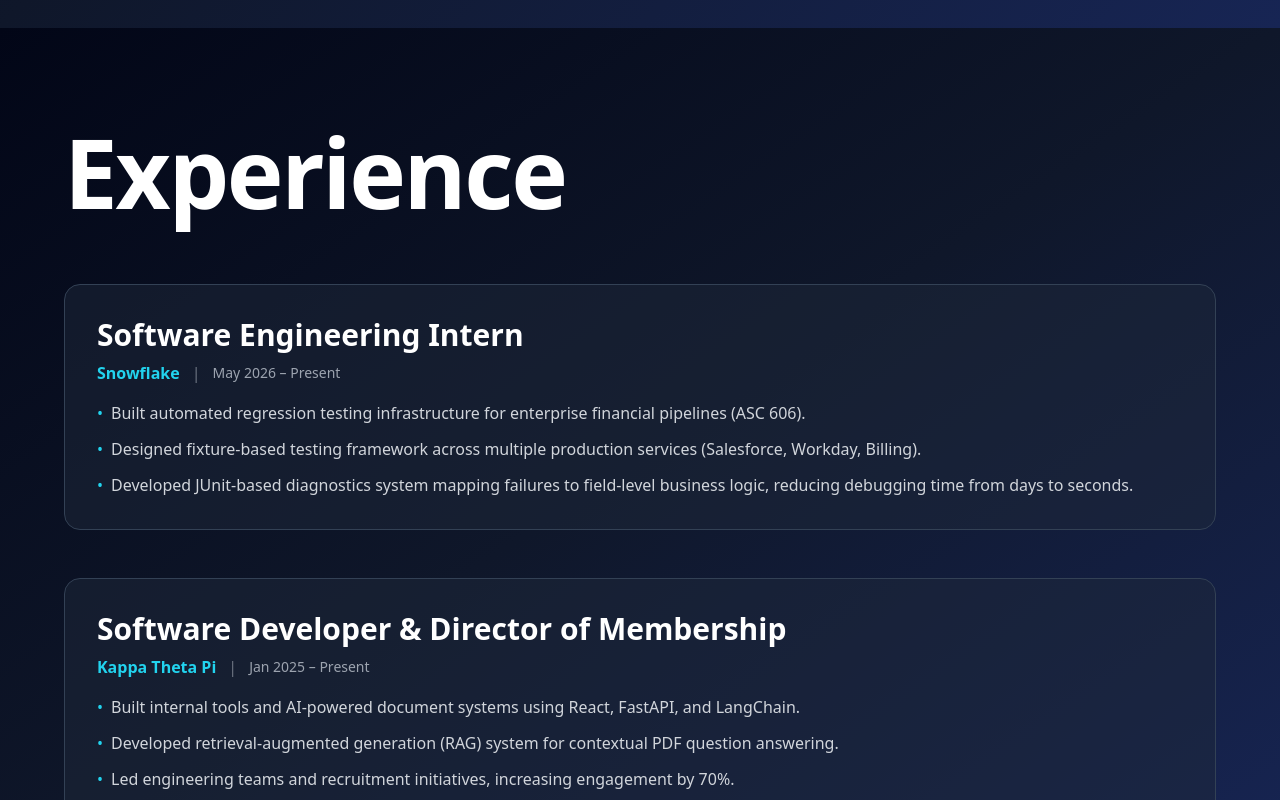
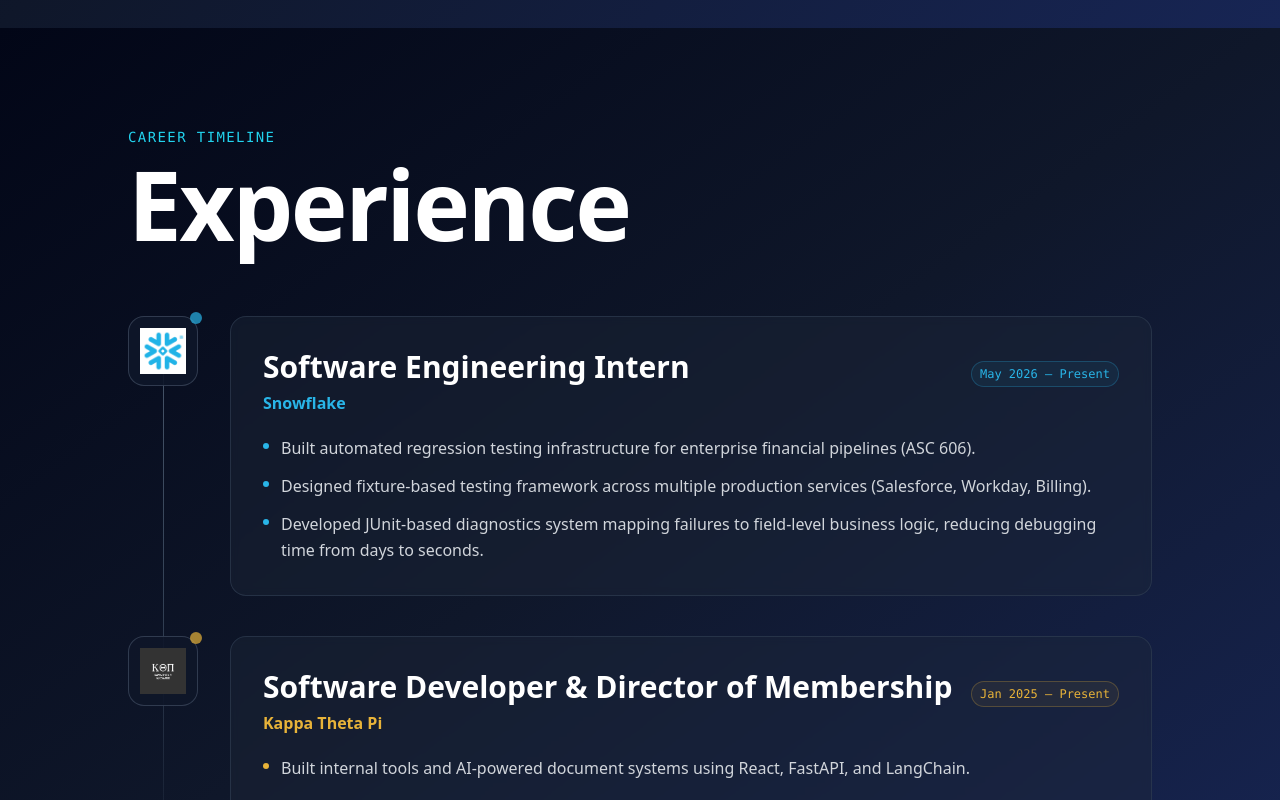
Before and after one commit to praneels7/praneelsreepada-portfolio, a React (Create React App) app: page / in a window 1280 px wide. Shown: the part 3020-3820 px from the top of the page. Built offline with nearby package versions, Linux system fonts and the light colour scheme.

Commit message:
Add files via upload

```diff
--- a/src/pages/Experience.js
+++ b/src/pages/Experience.js
@@ -1,13 +1,16 @@
-import React from "react";
+import React, { useState } from "react";
 
 function Experience() {
+  const [hovered, setHovered] = useState(null);
 
   const experience = [
     {
       title: "Software Engineering Intern",
       company: "Snowflake",
       date: "May 2026 – Present",
-      logo: "❄️",
+      logoSrc: "snowflake.png",
+      accent: "#29B5E8",
+      glow: "rgba(41,181,232,0.25)",
       achievements: [
         "Built automated regression testing infrastructure for enterprise financial pipelines (ASC 606).",
         "Designed fixture-based testing framework across multiple production services (Salesforce, Workday, Billing).",
@@ -18,7 +21,9 @@ function Experience() {
       title: "Software Developer & Director of Membership",
       company: "Kappa Theta Pi",
       date: "Jan 2025 – Present",
-      logo: "⚙️",
+      logoSrc: "ktp.png",
+      accent: "#E8B339",
+      glow: "rgba(232,179,57,0.22)",
       achievements: [
         "Built internal tools and AI-powered document systems using React, FastAPI, and LangChain.",
         "Developed retrieval-augmented generation (RAG) system for contextual PDF question answering.",
@@ -29,37 +34,118 @@ function Experience() {
 
   return (
     <div className="min-h-screen bg-gradient-to-br from-slate-950 via-slate-900 to-blue-950 text-white p-8 pt-24 md:p-16 md:pt-24">
-      <div className="max-w-6xl mx-auto">
+      <div className="max-w-5xl mx-auto">
 
-        <h1 className="text-6xl md:text-8xl font-black tracking-tight mb-16">
+        <div className="mb-16">
+          <span className="text-cyan-400 font-mono text-sm tracking-widest uppercase">
+            Career timeline
+          </span>
+          <h1 className="text-6xl md:text-8xl font-black tracking-tight mt-2">
             Experience
           </h1>
+        </div>
 
-        <div className="space-y-12">
-          {experience.map((exp, index) => (
-            <div key={index} className="bg-slate-800/50 rounded-2xl p-6 md:p-8 border border-slate-700">
+        <div className="relative">
+          {/* Timeline rail */}
+          <div
+            className="absolute left-[27px] md:left-[35px] top-3 bottom-3 w-px bg-gradient-to-b from-slate-600 via-slate-700 to-transparent"
+            aria-hidden="true"
+          />
 
-              <h3 className="text-2xl md:text-3xl font-bold mb-2">
+          <div className="space-y-10">
+            {experience.map((exp, index) => {
+              const isHovered = hovered === index;
+              return (
+                <div key={index} className="relative flex gap-6 md:gap-8">
+
+                  {/* Node + logo */}
+                  <div className="relative flex-shrink-0 z-10">
+                    <div
+                      className="w-14 h-14 md:w-[70px] md:h-[70px] rounded-2xl flex items-center justify-center border transition-all duration-300 overflow-hidden"
+                      style={{
+                        backgroundColor: "rgba(15,23,42,0.9)",
+                        borderColor: isHovered ? exp.accent : "rgba(100,116,139,0.4)",
+                        boxShadow: isHovered ? `0 0 0 4px ${exp.glow}` : "none"
+                      }}
+                    >
+                      {exp.logoSrc ? (
+                        <img
+                          src={exp.logoSrc}
+                          alt={`${exp.company} logo`}
+                          className="w-2/3 h-2/3 object-contain"
+                        />
+                      ) : (
+                        <span
+                          className="text-lg md:text-xl font-bold"
+                          style={{ color: exp.accent }}
+                        >
+                          {exp.company.charAt(0)}
+                        </span>
+                      )}
+                    </div>
+                    {/* Pulse dot marking "current" role */}
+                    {exp.date.includes("Present") && (
+                      <span
+                        className="absolute -top-1 -right-1 w-3 h-3 rounded-full animate-pulse"
+                        style={{ backgroundColor: exp.accent }}
+                        aria-label="Current role"
+                      />
+                    )}
+                  </div>
+
+                  {/* Card */}
+                  <div
+                    onMouseEnter={() => setHovered(index)}
+                    onMouseLeave={() => setHovered(null)}
+                    className="flex-1 rounded-2xl p-6 md:p-8 border bg-slate-800/40 backdrop-blur-sm transition-all duration-300"
+                    style={{
+                      borderColor: isHovered ? exp.accent + "80" : "rgba(51,65,85,0.6)",
+                      boxShadow: isHovered ? `0 8px 30px -8px ${exp.glow}` : "none",
+                      transform: isHovered ? "translateY(-2px)" : "translateY(0)"
+                    }}
+                  >
+                    <div className="flex flex-wrap items-baseline justify-between gap-2 mb-1">
+                      <h3 className="text-2xl md:text-3xl font-bold">
                         {exp.title}
                       </h3>
+                      <span
+                        className="text-xs font-mono px-2 py-1 rounded-full border"
+                        style={{
+                          color: exp.accent,
+                          borderColor: exp.accent + "40",
+                          backgroundColor: exp.accent + "10"
+                        }}
+                      >
+                        {exp.date}
+                      </span>
+                    </div>
 
-              <div className="flex items-center gap-3 mb-4">
-                <span className="text-cyan-400 font-semibold">{exp.company}</span>
-                <span className="text-gray-500">|</span>
-                <span className="text-gray-400 text-sm">{exp.date}</span>
+                    <div className="flex items-center gap-2 mb-5">
+                      <span
+                        className="font-semibold"
+                        style={{ color: exp.accent }}
+                      >
+                        {exp.company}
+                      </span>
                     </div>
 
                     <ul className="space-y-3">
                       {exp.achievements.map((a, i) => (
-                  <li key={i} className="text-gray-300 flex gap-2">
-                    <span className="text-cyan-400">•</span>
+                        <li key={i} className="text-gray-300 flex gap-3 leading-relaxed">
+                          <span
+                            className="mt-2 flex-shrink-0 w-1.5 h-1.5 rounded-full"
+                            style={{ backgroundColor: exp.accent }}
+                          />
                           <span>{a}</span>
                         </li>
                       ))}
                     </ul>
+                  </div>
 
                 </div>
-          ))}
+              );
+            })}
+          </div>
         </div>
 
       </div>
```
Also changed, not shown: public/ktp.png (added), public/snowflake.png (added). Lines whose indentation alone changed are shown as unchanged.
